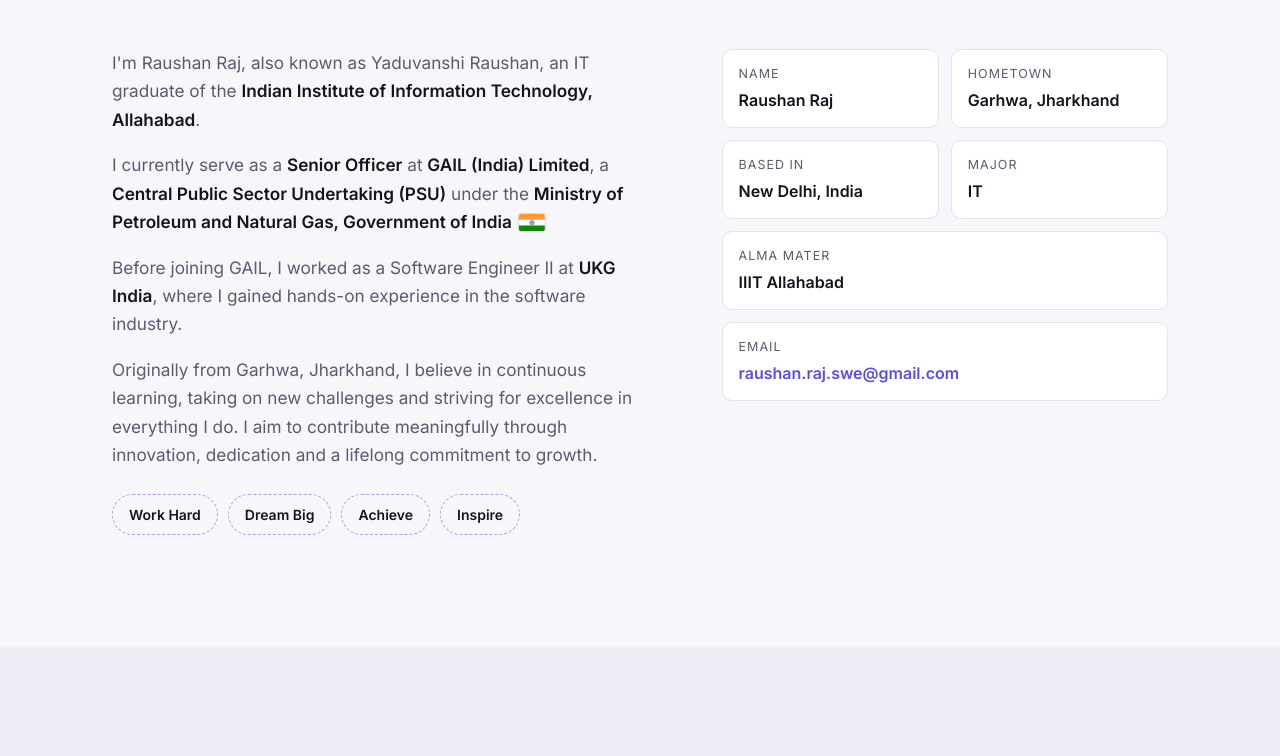
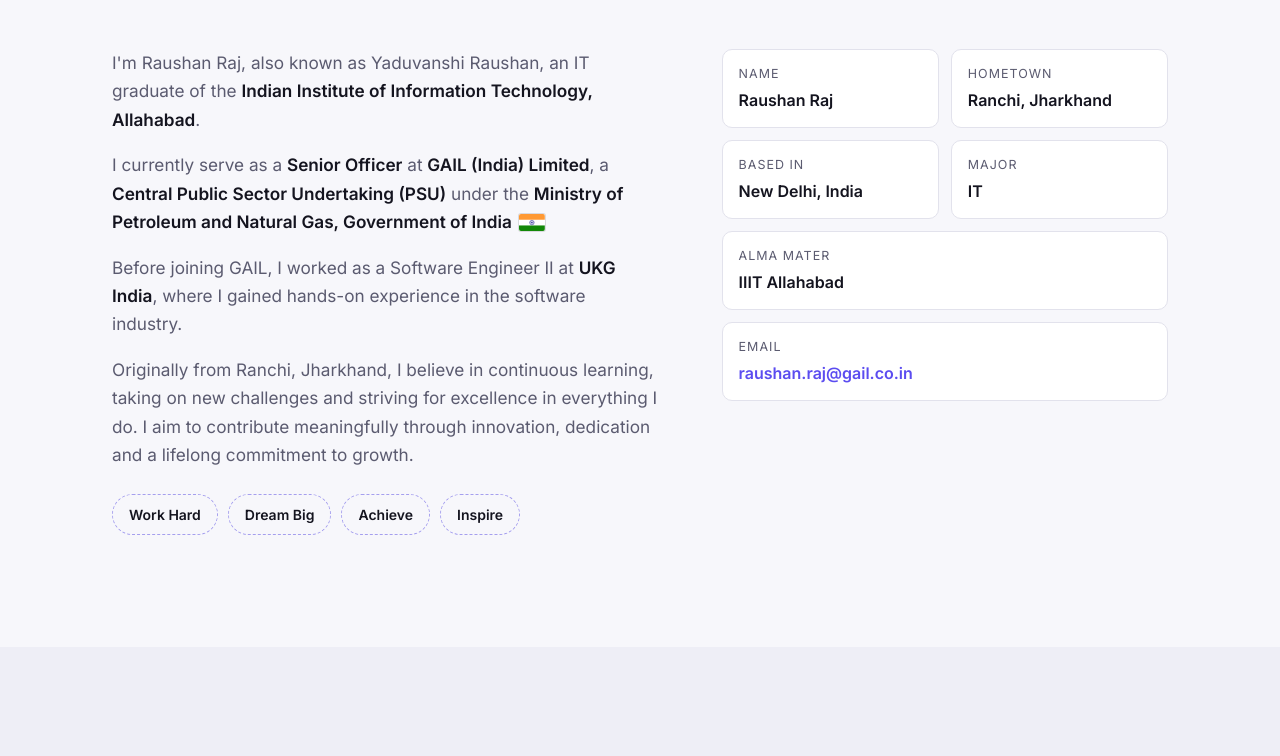
Before and after one commit to raushanraj358/Raushan-Yaduvanshi, a plain HTML site: page index.html in a window 1280 px wide. Shown: the part 1042-1798 px from the top of the page. Drawn offline with Linux system fonts and the light colour scheme.

Commit message:
Updated contact

```diff
--- a/index.html
+++ b/index.html
@@ -133,18 +133,18 @@
           <p>I'm Raushan Raj, also known as Yaduvanshi Raushan, an IT graduate of the <strong>Indian Institute of Information Technology, Allahabad</strong>.</p>
           <p>I currently serve as a <strong>Senior Officer</strong> at <strong>GAIL (India) Limited</strong>, a <strong>Central Public Sector Undertaking (PSU)</strong> under the <strong>Ministry of Petroleum and Natural Gas, Government of India</strong>&nbsp;<svg class="flag" viewBox="0 0 30 20" role="img" aria-label="Flag of India"><rect width="30" height="20" fill="#fff"/><rect width="30" height="6.67" fill="#FF9933"/><rect y="13.33" width="30" height="6.67" fill="#138808"/><circle cx="15" cy="10" r="2.6" fill="none" stroke="#000080" stroke-width=".5"/><circle cx="15" cy="10" r=".55" fill="#000080"/><path d="M15 7.4v5.2M12.4 10h5.2M13.16 8.16l3.68 3.68M16.84 8.16l-3.68 3.68" stroke="#000080" stroke-width=".3"/></svg></p>
           <p>Before joining GAIL, I worked as a Software Engineer II at <strong>UKG India</strong>, where I gained hands-on experience in the software industry.</p>
-          <p>Originally from Garhwa, Jharkhand, I believe in continuous learning, taking on new challenges and striving for excellence in everything I do. I aim to contribute meaningfully through innovation, dedication and a lifelong commitment to growth.</p>
+          <p>Originally from Ranchi, Jharkhand, I believe in continuous learning, taking on new challenges and striving for excellence in everything I do. I aim to contribute meaningfully through innovation, dedication and a lifelong commitment to growth.</p>
           <ul class="chips" aria-label="Motto">
             <li>Work Hard</li><li>Dream Big</li><li>Achieve</li><li>Inspire</li>
           </ul>
         </div>
         <dl class="facts reveal">
           <div class="fact"><dt>Name</dt><dd>Raushan Raj</dd></div>
-          <div class="fact"><dt>Hometown</dt><dd>Garhwa, Jharkhand</dd></div>
+          <div class="fact"><dt>Hometown</dt><dd>Ranchi, Jharkhand</dd></div>
           <div class="fact"><dt>Based in</dt><dd>New Delhi, India</dd></div>
           <div class="fact"><dt>Major</dt><dd>IT</dd></div>
           <div class="fact fact--wide"><dt>Alma mater</dt><dd>IIIT Allahabad</dd></div>
-          <div class="fact fact--wide"><dt>Email</dt><dd><a href="mailto:raushan.raj.swe@gmail.com">raushan.raj.swe@gmail.com</a></dd></div>
+          <div class="fact fact--wide"><dt>Email</dt><dd><a href="mailto:raushan.raj@gail.co.in">raushan.raj@gail.co.in</a></dd></div>
         </dl>
       </div>
     </div>
@@ -276,14 +276,14 @@
           <p class="eyebrow">Contact</p>
           <h2 class="section__title">Let's build something together.</h2>
           <p class="muted">Have an opportunity or just want to say hi? My inbox is always open.</p>
-          <a class="btn btn--primary" href="mailto:raushan.raj.swe@gmail.com">
+          <a class="btn btn--primary" href="mailto:raushan.raj@gail.co.in">
             <svg class="i"><use href="#i-mail"/></svg> Say hello
           </a>
         </div>
         <ul class="contact__list">
           <li>
             <span class="card__icon"><svg class="i"><use href="#i-mail"/></svg></span>
-            <div><span class="label">Email</span><a href="mailto:raushan.raj.swe@gmail.com">raushan.raj.swe@gmail.com</a></div>
+            <div><span class="label">Email</span><a href="mailto:raushan.raj@gail.co.in">raushan.raj@gail.co.in</a></div>
           </li>
           <li>
             <span class="card__icon"><svg class="i"><use href="#i-phone"/></svg></span>
```
